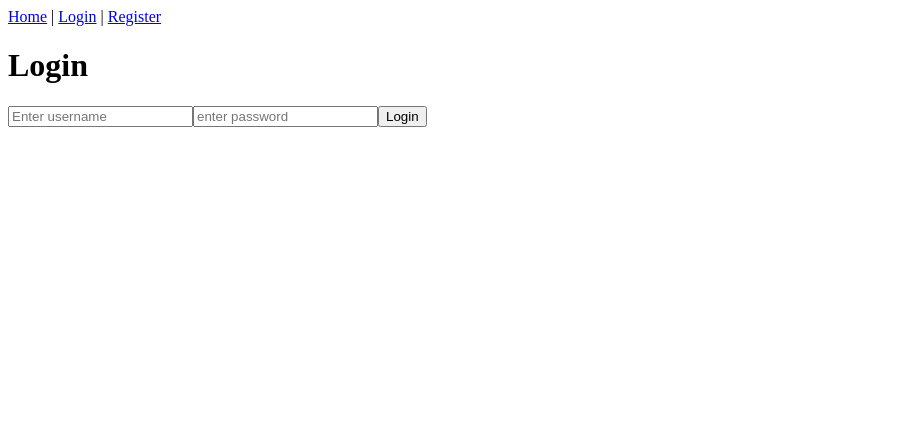
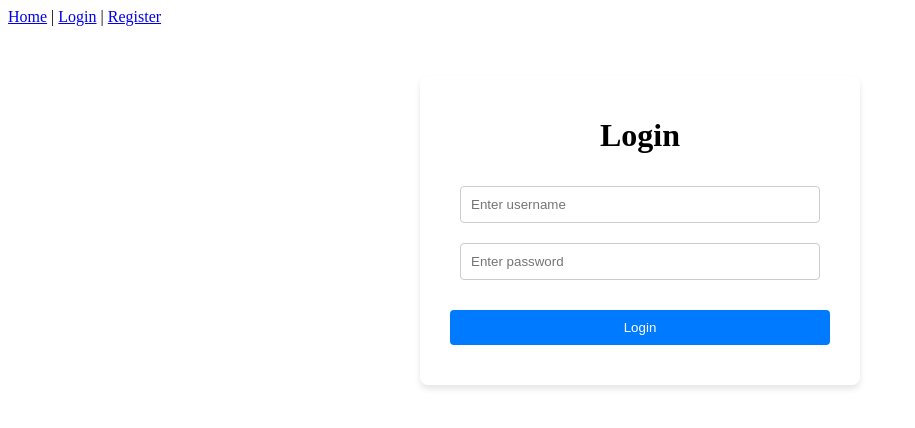
Before and after one commit to Hoid14/react-django-app, a React (Vite) app in the folder frontend/: page /login in a window 1280 px wide. Shown: the top 428 px of the page, without its empty margins (0-915 px from the left). Built offline with nearby package versions, Linux system fonts and the light colour scheme; no server answers.

Commit message:
agregue estilos al componente form

```diff
--- a/frontend/src/components/Form.jsx
+++ b/frontend/src/components/Form.jsx
@@ -1,5 +1,6 @@
 
 import { LoadingIndicator } from "./LoadingIndicator"
+import "../styles/form.css"
 
 export const Form = ({name, handleSubmit, loading }) => {
 
@@ -8,7 +9,7 @@
             <form onSubmit={handleSubmit} className="form-container">
                 <h1>{name}</h1>
                 <input className="form-input" type="text" name="username" placeholder="Enter username"/>
-                <input className="form-input" type="password" name="password" placeholder="enter password"/>
+                <input className="form-input" type="password" name="password" placeholder="Enter password"/>
 
                 {loading && <LoadingIndicator />}
 
--- a/frontend/src/styles/form.css
+++ b/frontend/src/styles/form.css
@@ -0,0 +1,36 @@
+.form-container {
+    display: flex;
+    flex-direction: column;
+    align-items: center;
+    justify-content: center;
+    margin: 50px auto;
+    padding: 20px;
+    border-radius: 8px;
+    box-shadow: 0 4px 6px rgba(0, 0, 0, 0.1);
+    max-width: 400px;
+  }
+
+  .form-input {
+    width: 90%;
+    padding: 10px;
+    margin: 10px 0;
+    border: 1px solid #ccc;
+    border-radius: 4px;
+    box-sizing: border-box;
+  }
+
+  .form-button {
+    width: 95%;
+    padding: 10px;
+    margin: 20px 0;
+    background-color: #007bff;
+    color: white;
+    border: none;
+    border-radius: 4px;
+    cursor: pointer;
+    transition: background-color 0.2s ease-in-out;
+  }
+
+  .form-button:hover {
+    background-color: #0056b3;
+  }
```
